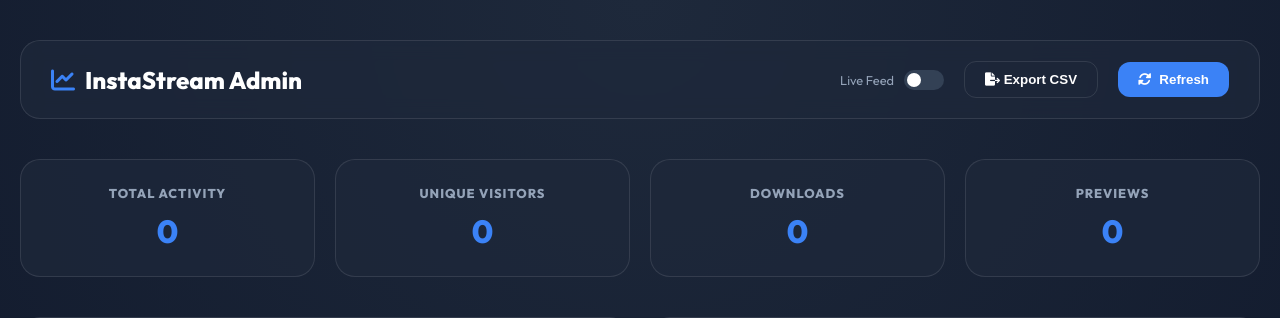
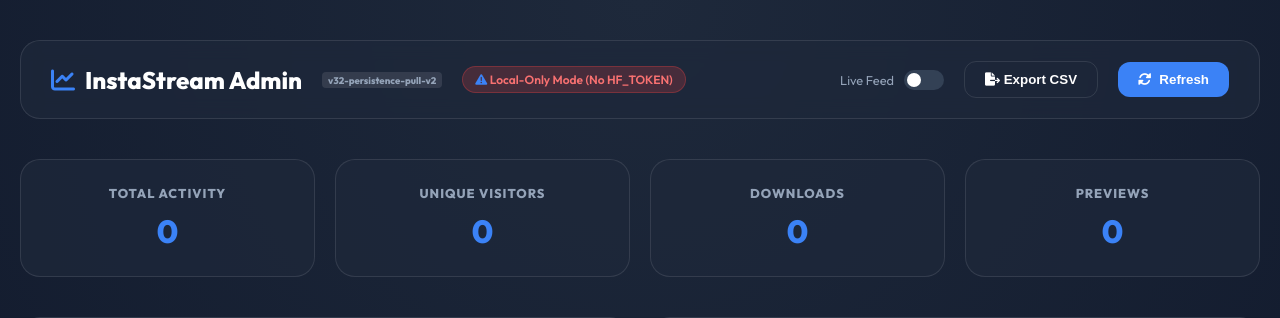
Before and after one commit to Argha-7/insta-downloader-web, a Flask app: template templates/admin_activity.html in a window 1280 px wide. Shown: the top 318 px of the page. Run offline with Flask 3, Linux system fonts and the light colour scheme; the template is opened without the code that fills it, so the values that code supplies are empty; some libraries are stand-ins or nearby versions.

Commit message:
Update version and add persistence status indicators

```diff
--- a/app.py
+++ b/app.py
@@ -21,7 +21,7 @@ app = Flask(__name__)
 
 @app.route('/debug/version')
 def debug_version():
-    return jsonify({"version": "v32-resilience-fix", "time": time.time()})
+    return jsonify({"version": "v32-persistence-pull-v2", "time": time.time()})
 # Global lock for user_credits to prevent race conditions
 data_lock = threading.Lock()
 # Simplified CORS for debugging - allows all origins and headers temporarily
@@ -938,7 +938,7 @@ def admin_activity():
             try: logs = json.load(f)
             except: logs = []
 
-    response = make_response(render_template('admin_activity.html', logs=logs))
+    response = make_response(render_template('admin_activity.html', logs=logs, hf_sync=(scheduler is not None)))
     response.headers['X-Frame-Options'] = 'ALLOWALL'
     response.headers['Content-Security-Policy'] = "frame-ancestors *"
     return response
--- a/templates/admin_activity.html
+++ b/templates/admin_activity.html
@@ -109,6 +109,7 @@
         .badge-blue { background: rgba(59, 130, 246, 0.2); color: #60a5fa; }
         .badge-green { background: rgba(34, 197, 94, 0.2); color: #4ade80; }
         .badge-purple { background: rgba(168, 85, 247, 0.2); color: #c084fc; }
+        .badge-red { background: rgba(239, 68, 68, 0.2); color: #f87171; }
 
         .user-cell { display: flex; flex-direction: column; }
         .user-name { font-weight: 600; color: #fff; }
@@ -216,6 +217,16 @@
         <header>
             <div class="logo">
                 <i class="fas fa-chart-line"></i> InstaStream Admin
+                <span style="font-size: 0.6rem; background: rgba(255,255,255,0.1); padding: 2px 6px; border-radius: 4px; margin-left: 10px; color: var(--text-dim);">v32-persistence-pull-v2</span>
+                {% if hf_sync %}
+                <span class="badge badge-green" style="margin-left: 10px; border: 1px solid rgba(34, 197, 94, 0.3);">
+                    <i class="fas fa-database"></i> HF Hub Cloud Active
+                </span>
+                {% else %}
+                <span class="badge badge-red" style="margin-left: 10px; border: 1px solid rgba(239, 68, 68, 0.3);">
+                    <i class="fas fa-exclamation-triangle"></i> Local-Only Mode (No HF_TOKEN)
+                </span>
+                {% endif %}
             </div>
             <div style="display:flex; gap:20px; align-items:center;">
                 <div class="toggle-container">
```
